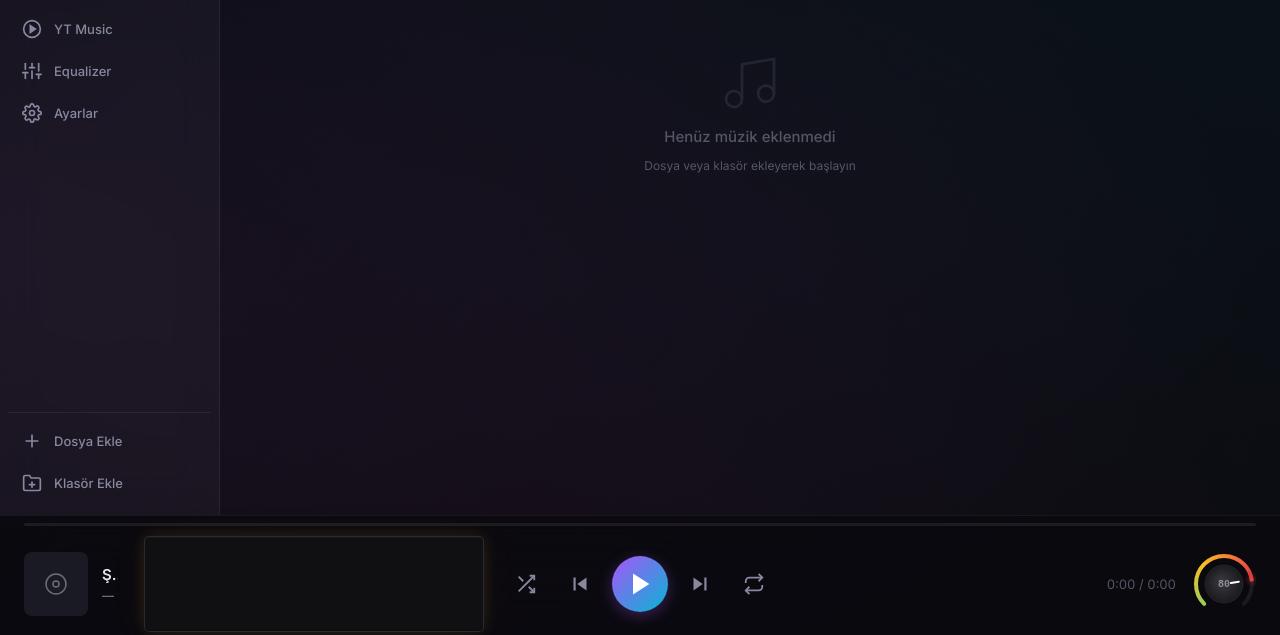
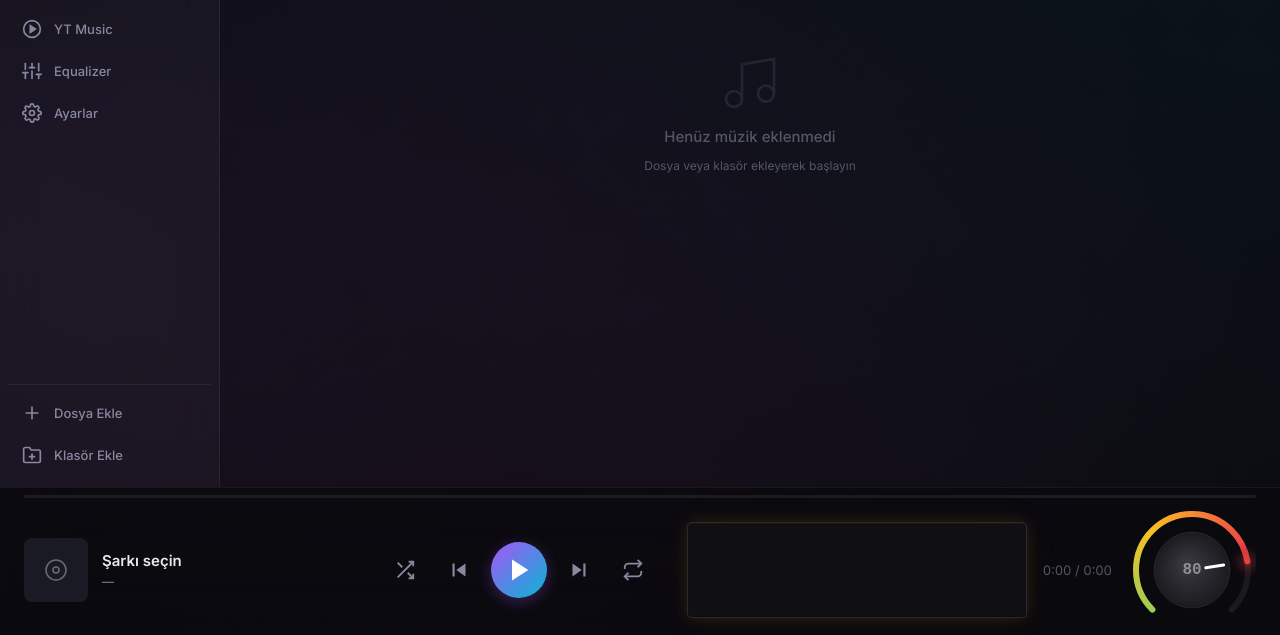
Before and after one commit to alkanarslan/alkan-player, an Electron app: page src/index.html in a window 1280 px wide. Shown: the part 165-800 px from the top of the page. Drawn offline with Linux system fonts and the light colour scheme; no server answers.

Commit message:
change volume size

```diff
--- a/src/index.html
+++ b/src/index.html
@@ -422,7 +422,6 @@
           <div class="track-title" id="track-title">Şarkı seçin</div>
           <div class="track-artist" id="track-artist">—</div>
         </div>
-        <canvas id="vu-meter-canvas" class="vu-meter-canvas" width="340" height="96"></canvas>
       </div>
 
       <!-- Controls -->
@@ -459,12 +458,13 @@
 
       <!-- Volume & Time -->
       <div class="player-right">
+        <canvas id="vu-meter-canvas" class="vu-meter-canvas" width="340" height="96"></canvas>
         <span class="time-display">
           <span id="current-time">0:00</span> / <span id="total-time">0:00</span>
         </span>
         <div class="volume-control">
           <div class="volume-knob-wrapper" id="volume-knob-wrapper" title="Ses">
-            <canvas id="volume-knob-canvas" class="volume-knob-canvas" width="64" height="64"></canvas>
+            <canvas id="volume-knob-canvas" class="volume-knob-canvas" width="128" height="128"></canvas>
             <input type="range" class="volume-slider" id="volume-slider" min="0" max="100" value="80" style="display:none">
           </div>
         </div>
--- a/src/renderer.js
+++ b/src/renderer.js
@@ -425,12 +425,12 @@ function drawVolumeKnob() {
   if (!canvas) return;
   const ctx = canvas.getContext('2d');
   const dpr = window.devicePixelRatio || 1;
-  const S = 64;
+  const S = 128;
   canvas.width = S * dpr;
   canvas.height = S * dpr;
   ctx.scale(dpr, dpr);
 
-  const cx = S / 2, cy = S / 2, R = 28;
+  const cx = S / 2, cy = S / 2, R = 56;
   const vol = state.volume;
 
   // Knob arc range: 135° to 405° (= -45° → 225° from top)
@@ -443,7 +443,7 @@ function drawVolumeKnob() {
   // Outer track (dark)
   ctx.beginPath();
   ctx.arc(cx, cy, R, startAngle, endAngle);
-  ctx.lineWidth = 4;
+  ctx.lineWidth = 6;
   ctx.strokeStyle = 'rgba(255,255,255,0.07)';
   ctx.lineCap = 'round';
   ctx.stroke();
@@ -457,7 +457,7 @@ function drawVolumeKnob() {
     grad.addColorStop(1, '#ef4444');
     ctx.beginPath();
     ctx.arc(cx, cy, R, startAngle, volAngle);
-    ctx.lineWidth = 4;
+    ctx.lineWidth = 6;
     ctx.strokeStyle = grad;
     ctx.lineCap = 'round';
     ctx.stroke();
@@ -468,16 +468,16 @@ function drawVolumeKnob() {
     const gx = cx + Math.cos(volAngle) * R;
     const gy = cy + Math.sin(volAngle) * R;
     const glowColor = vol < 0.5 ? 'rgba(61,220,132,0.4)' : vol < 0.8 ? 'rgba(251,191,36,0.4)' : 'rgba(239,68,68,0.4)';
-    const dotGlow = ctx.createRadialGradient(gx, gy, 0, gx, gy, 10);
+    const dotGlow = ctx.createRadialGradient(gx, gy, 0, gx, gy, 20);
     dotGlow.addColorStop(0, glowColor);
     dotGlow.addColorStop(1, 'rgba(0,0,0,0)');
     ctx.fillStyle = dotGlow;
-    ctx.fillRect(gx - 10, gy - 10, 20, 20);
+    ctx.fillRect(gx - 20, gy - 20, 40, 40);
   }
 
   // Knob body (dark metallic circle)
-  const knobR = 19;
-  const bodyGrad = ctx.createRadialGradient(cx - 3, cy - 3, 0, cx, cy, knobR);
+  const knobR = 38;
+  const bodyGrad = ctx.createRadialGradient(cx - 6, cy - 6, 0, cx, cy, knobR);
   bodyGrad.addColorStop(0, '#3a3a42');
   bodyGrad.addColorStop(0.6, '#26262c');
   bodyGrad.addColorStop(1, '#1a1a1e');
@@ -494,30 +494,30 @@ function drawVolumeKnob() {
   ctx.stroke();
 
   // Brushed concentric rings
-  for (let r = 5; r < knobR; r += 2) {
+  for (let r = 10; r < knobR; r += 3) {
     ctx.beginPath();
     ctx.arc(cx, cy, r, 0, Math.PI * 2);
-    ctx.lineWidth = 0.3;
+    ctx.lineWidth = 0.5;
     ctx.strokeStyle = 'rgba(255,255,255,0.04)';
     ctx.stroke();
   }
 
   // Indicator line on knob
-  const indLen = knobR - 4;
-  const ix = cx + Math.cos(volAngle) * 7;
-  const iy = cy + Math.sin(volAngle) * 7;
+  const indLen = knobR - 6;
+  const ix = cx + Math.cos(volAngle) * 14;
+  const iy = cy + Math.sin(volAngle) * 14;
   const ox = cx + Math.cos(volAngle) * indLen;
   const oy = cy + Math.sin(volAngle) * indLen;
   ctx.beginPath();
   ctx.moveTo(ix, iy);
   ctx.lineTo(ox, oy);
-  ctx.lineWidth = 2;
+  ctx.lineWidth = 3;
   ctx.strokeStyle = '#fff';
   ctx.lineCap = 'round';
   ctx.stroke();
 
   // Volume percentage text
-  ctx.font = 'bold 10px "Courier New", monospace';
+  ctx.font = 'bold 16px "Courier New", monospace';
   ctx.fillStyle = 'rgba(255,255,255,0.45)';
   ctx.textAlign = 'center';
   ctx.textBaseline = 'middle';
--- a/src/styles.css
+++ b/src/styles.css
@@ -825,7 +825,7 @@ body::before {
    PLAYER BAR
    ============================================ */
 .player-bar {
-  height: 120px;
+  height: 148px;
   background: rgba(10, 10, 15, 0.85);
   backdrop-filter: blur(30px);
   border-top: 1px solid var(--border);
@@ -913,7 +913,7 @@ body::before {
 .player-content {
   flex: 1;
   display: grid;
-  grid-template-columns: 1fr auto 1fr;
+  grid-template-columns: minmax(0, 1fr) auto auto;
   align-items: center;
   padding: 0 24px;
   gap: 20px;
@@ -1049,15 +1049,15 @@ body::before {
 
 .volume-knob-wrapper {
   position: relative;
-  width: 64px;
-  height: 64px;
+  width: 128px;
+  height: 128px;
   cursor: pointer;
   flex-shrink: 0;
 }
 
 .volume-knob-canvas {
-  width: 64px;
-  height: 64px;
+  width: 128px;
+  height: 128px;
   display: block;
 }
 
@@ -1826,4 +1826,7 @@ body::before {
   .track-item-format {
     display: none;
   }
-}
+  .vu-meter-canvas {
+    display: none;
+  }
+}
```
